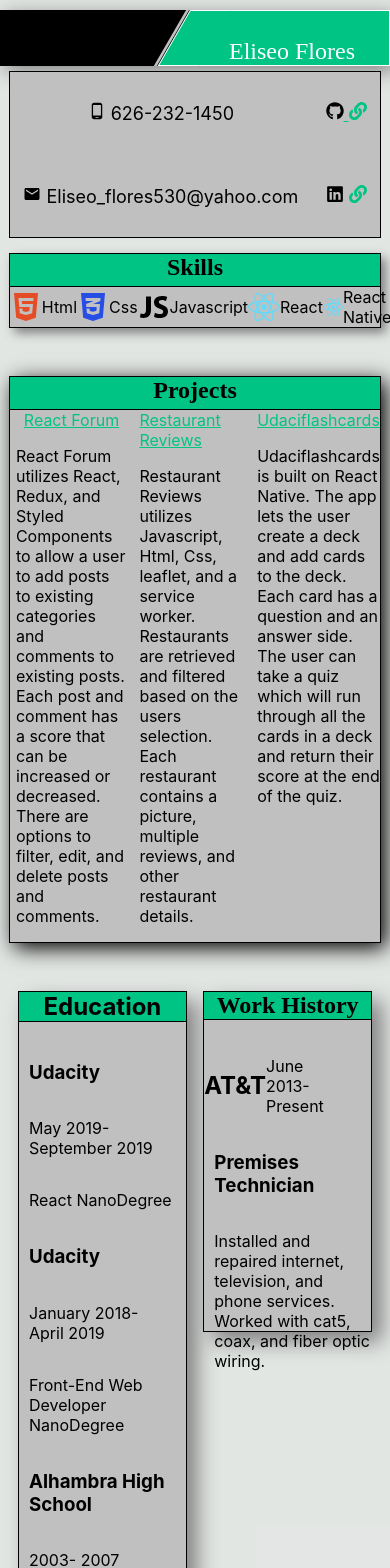
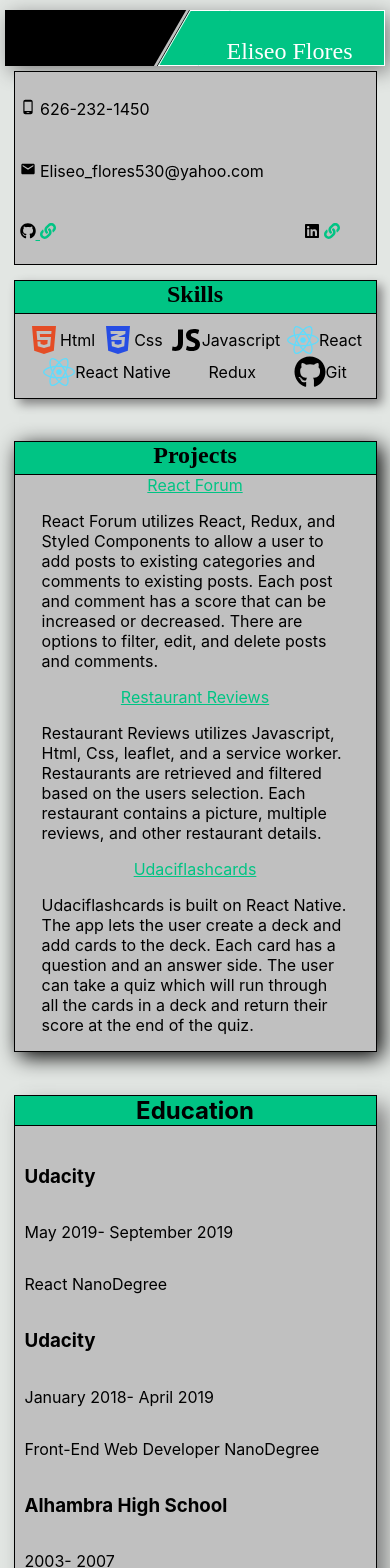
Before and after one commit to Seo-the-platinum/eliseo-resume, a React (Create React App) app: page / in a window 390 px wide. Shown: the top 1568 px of the page. Built offline with nearby package versions, Linux system fonts and the light colour scheme.

Commit message:
adjusted sizes on components for responsive design

```diff
--- a/src/components/Contact.js
+++ b/src/components/Contact.js
@@ -18,8 +18,9 @@ const Container= styled.div`
     height: 15%;
   }
   @media (min-width: 381px) and (max-width: 600px) {
+    align-items: flex-start;
     flex-direction: column;
-
+    justify-content: flex-end;
   }
 `
 const Text= styled.p`
@@ -27,10 +28,12 @@ const Text= styled.p`
   @media (min-width: 320px) and (max-width: 380px) {
     font-size: 16px;
     padding: 5px;
+  };
+  @media (min-width: 381px) and (max-width: 600px) {
+    font-size: 16px;
+    padding: 5px;
   }
-  @media (min-width: 381px) and (max-width: 600px) {
 
-  }
 `
 const Link= styled.a`
   color: rgb(0, 196, 132);
--- a/src/components/Education.js
+++ b/src/components/Education.js
@@ -10,6 +10,14 @@ const Container= styled.div`
   flex-direction: column;
   margin-top: 10px;
   width: 45%;
+  @media (min-width: 320px) and (max-width: 380px) {
+    width: 100%;
+  };
+  @media (min-width: 381px) and (max-width: 600px) {
+    width: 100%;
+  };
+  @media (min-width: 601px) {
+  }
 `
 const Header= styled.h2`
   background: rgb(0, 196, 132);
--- a/src/components/Projects.js
+++ b/src/components/Projects.js
@@ -25,6 +25,14 @@ const Header= styled.div`
 const ProjectsContainer= styled.div`
   display: flex;
   justify-content: space-around;
+  @media (min-width: 320px) and (max-width: 380px) {
+    align-items: center;
+    flex-direction: column;
+  };
+
+  @media (min-width: 381px) and (max-width: 600px) {
+    align-items: center;
+    flex-direction: column;  }
 `
 
 const LinkContainer= styled.div`
@@ -32,6 +40,12 @@ const LinkContainer= styled.div`
   flex-direction: column;
   align-items: center;
   width: 30%;
+  @media (min-width: 320px) and (max-width: 380px) {
+    width: 85%;
+  };
+  @media (min-width: 381px) and (max-width: 600px) {
+    width: 85%;
+  };
 `
 
 const Link= styled.a`
--- a/src/components/Resume.js
+++ b/src/components/Resume.js
@@ -27,8 +27,17 @@ const Body= styled.div`
 `
 const HalfBody= styled.div`
   display: flex;
-  justify-content: space-around;
+  justify-content: space-between;
   width: 95%;
+  @media (min-width: 320px) and (max-width: 380px) {
+    align-items: center;
+    flex-direction: column;
+  };
+  @media (min-width: 381px) and (max-width: 600px) {
+    align-items: center;
+    flex-direction: column;
+  };
+
 `
   class Resume extends Component {
     render() {
--- a/src/components/Skills.js
+++ b/src/components/Skills.js
@@ -17,7 +17,8 @@ const Container= styled.div`
     flex-direction: row;
     flex-wrap: wrap;
     height: 150px;
-  }
+  };
+
 `
 const Header= styled.div`
   background: rgb(0, 196, 132);
@@ -33,9 +34,15 @@ const Header= styled.div`
 const SkillsList= styled.div`
   display: flex;
   justify-content: space-around;
-  @media (min-width: 320px) and (max-width: 381px) {
+  @media (min-width: 320px) and (max-width: 380px) {
     flex-wrap: wrap;
     height: 70%;
+    padding: 5px;
+  };
+  @media (min-width: 381px) and (max-width: 600px) {
+    flex-wrap: wrap;
+    height: 70%;
+    padding: 10px;
   }
 `
 const Skill= styled.div`
--- a/src/components/WorkHistory.js
+++ b/src/components/WorkHistory.js
@@ -10,6 +10,12 @@ const Container= styled.div`
   margin-top: 10px;
   height: 50%;
   width: 45%;
+  @media (min-width: 320px) and (max-width: 380px) {
+    width: 100%;
+  };
+  @media (min-width: 381px) and (max-width: 600px) {
+    width: 100%;
+  };
 `
 const Header= styled.h2`
   background: rgb(0, 196, 132);
@@ -25,16 +31,25 @@ const WorkList= styled.div`
   flex-direction: column;
 `
 const WorkExp= styled.div`
+  align-items: center;
   display: flex;
-  width: 50%;
+  width: 100%;
   justify-content: space-around;
-  align-items: center;
-
+  @media (min-width: 320px) and (max-width: 380px) {
+    width: 100%;
+  };
+  @media (min-width: 381px) and (max-width: 600px) {
+    width: 100%;
+  };
 `
 const WorkTitle= styled.div`
+  align-items: center;
   display: flex;
   flex-direction: column;
   padding-left: 10px;
+  @media (min-width: 381px) and (max-width: 600px) {
+    align-items: center;
+  }
 `
 class WorkHistory extends Component {
   render() {
```
